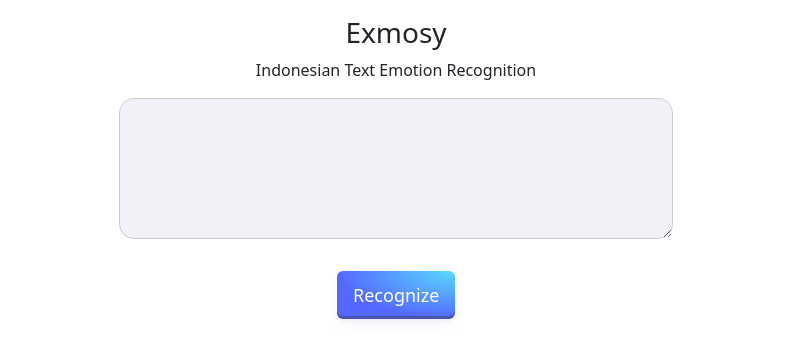
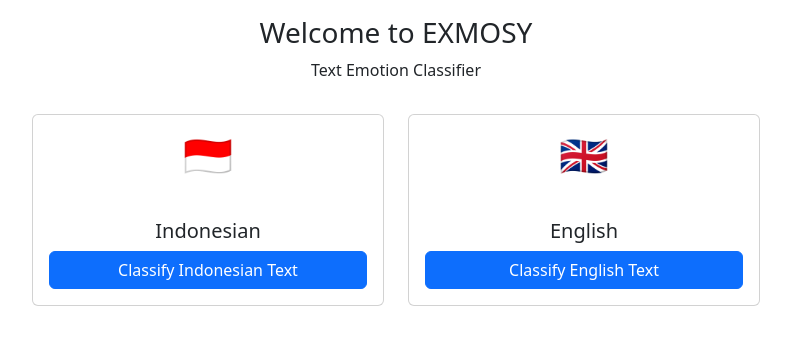
Before and after one commit to algonacci/exmosy, a Flask app: page / in a window 1280 px wide. Shown: the part 56-416 px from the top of the page, without its empty margins (244-1035 px from the left). Run offline with Flask 2, Linux system fonts and the light colour scheme.

Commit message:
add english classifer endpoint

```diff
--- a/app.py
+++ b/app.py
@@ -1,23 +1,49 @@
 from flask import Flask, render_template, request
-from utils import recognize
+from utils import recognize_indo, recognize_english
 
 app = Flask(__name__)
 
-@app.route("/", methods=["GET", "POST"])
+
+@app.get("/")
 def index():
+    return render_template("index.html")
+
+
+@app.route("/indonesian", methods=["GET", "POST"])
+def indonesian():
     if request.method == "POST":
         text = request.form["text"]
+        text = text.strip()
         if text:
-            label, score = recognize(text)
-            return render_template("index.html",
-                                    text=text,
-                                    label=label.capitalize(),
-                                    score=round(score*100))
+            label, score = recognize_indo(text)
+            return render_template("indonesia.html",
+                                   text=text,
+                                   label=label.capitalize(),
+                                   score=round(score*100))
         else:
-            return render_template("index.html",
-            alert="Please input some text to be recognized!")
+            return render_template("indonesia.html",
+                                   alert="Please input some text to be recognized!")
     else:
-        return render_template("index.html")
+        return render_template("indonesia.html")
+
+
+@app.route("/english", methods=["GET", "POST"])
+def english():
+    if request.method == "POST":
+        text = request.form["text"]
+        text = text.strip()
+        if text:
+            label, score = recognize_english(text)
+            return render_template("english.html",
+                                   text=text,
+                                   label=label.capitalize(),
+                                   score=round(score*100))
+        else:
+            return render_template("english.html",
+                                   alert="Please input some text to be recognized!")
+    else:
+        return render_template("english.html")
+
 
 if __name__ == "__main__":
     app.run(debug=True)
--- a/templates/index.html
+++ b/templates/index.html
@@ -1,14 +1,20 @@
 <!DOCTYPE html>
 <html lang="en">
-
   <head>
     <meta charset="UTF-8" />
     <meta http-equiv="X-UA-Compatible" content="IE=edge" />
     <meta name="viewport" content="width=device-width, initial-scale=1.0" />
-    <link href="https://cdn.jsdelivr.net/npm/bootstrap@5.2.0-beta1/dist/css/bootstrap.min.css" rel="stylesheet"
-        integrity="sha384-0evHe/X+R7YkIZDRvuzKMRqM+OrBnVFBL6DOitfPri4tjfHxaWutUpFmBp4vmVor" crossorigin="anonymous" />
-    <link rel="stylesheet" href="https://cdn.jsdelivr.net/npm/bootstrap-icons@1.5.0/font/bootstrap-icons.css" />
-    <link rel="stylesheet" href="/static/style.css">
+    <link
+      href="https://cdn.jsdelivr.net/npm/bootstrap@5.2.0-beta1/dist/css/bootstrap.min.css"
+      rel="stylesheet"
+      integrity="sha384-0evHe/X+R7YkIZDRvuzKMRqM+OrBnVFBL6DOitfPri4tjfHxaWutUpFmBp4vmVor"
+      crossorigin="anonymous"
+    />
+    <link
+      rel="stylesheet"
+      href="https://cdn.jsdelivr.net/npm/bootstrap-icons@1.5.0/font/bootstrap-icons.css"
+    />
+    <link rel="stylesheet" href="/static/style.css" />
     <title>EXMOSY</title>
   </head>
 
@@ -21,44 +27,51 @@
 
     <div class="container">
       <div class="row justify-content-center text-center">
-            <div class="col-lg-12 p-3">
-                <h3>Exmosy</h3>
-                <p>Indonesian Text Emotion Recognition</p>
-
-                <form action="/" class="form" method="POST">
-                    <p class="form__input">
-                    <div class="col-lg-12">
-                        <textarea name="text" rows="5" id="entry" class="form__textarea text-center"
-                            required></textarea>
+        <div class="col-lg-8 p-3">
+          <h3>Welcome to EXMOSY</h3>
+          <p>Text Emotion Classifier</p>
+          <div class="row">
+            <div class="col-sm-6 py-3">
+              <div class="card">
+                <h1 class="p-3">🇮🇩</h1>
+                <div class="card-body">
+                  <h5 class="card-title">Indonesian</h5>
+                  <div class="d-grid gap-2">
+                    <a href="/indonesian" class="btn btn-primary"
+                      >Classify Indonesian Text</a
+                    >
                   </div>
-                    </p>
-                    <input type="submit" class="button-29" value="Recognize">
-                </form>
-
-                {% if text %}
-                    <p class="p-3">{{ text }}</p>
-                {% endif %}
-
-                {% if label %}
-                    {% if score %}
-                        <h4 class="">{{ label }} {{ score }}%</h4>
-                    {% endif %}
-                {% endif %}
-
-                {% if alert %}
-                    <p class="p-2">{{ alert }}</p>
-                {% endif %}
-
+                </div>
+              </div>
+            </div>
+            <div class="col-sm-6 py-3">
+              <div class="card">
+                <h1 class="p-3">🇬🇧</h1>
+                <div class="card-body">
+                  <h5 class="card-title">English</h5>
+                  <div class="d-grid gap-2">
+                    <a href="/english" class="btn btn-primary"
+                      >Classify English Text</a
+                    >
+                  </div>
+                </div>
+              </div>
+            </div>
+          </div>
         </div>
       </div>
     </div>
 
-    <script src="https://cdn.jsdelivr.net/npm/bootstrap@5.2.0-beta1/dist/js/bootstrap.bundle.min.js"
+    <script
+      src="https://cdn.jsdelivr.net/npm/bootstrap@5.2.0-beta1/dist/js/bootstrap.bundle.min.js"
       integrity="sha384-pprn3073KE6tl6bjs2QrFaJGz5/SUsLqktiwsUTF55Jfv3qYSDhgCecCxMW52nD2"
-        crossorigin="anonymous"></script>
+      crossorigin="anonymous"
+    ></script>
 
-    <script src="https://code.jquery.com/jquery-3.6.0.min.js"
-        integrity="sha256-/xUj+3OJU5yExlq6GSYGSHk7tPXikynS7ogEvDej/m4=" crossorigin="anonymous"></script>
+    <script
+      src="https://code.jquery.com/jquery-3.6.0.min.js"
+      integrity="sha256-/xUj+3OJU5yExlq6GSYGSHk7tPXikynS7ogEvDej/m4="
+      crossorigin="anonymous"
+    ></script>
   </body>
-
 </html>
--- a/utils.py
+++ b/utils.py
@@ -1,14 +1,34 @@
-from transformers import pipeline
-pretrained_name = "StevenLimcorn/indonesian-roberta-base-emotion-classifier"
+from transformers import pipeline, AutoTokenizer, AutoModelForSequenceClassification
 
-nlp = pipeline(
+pretrained_indo = "StevenLimcorn/indonesian-roberta-base-emotion-classifier"
+
+pretrained_english = AutoModelForSequenceClassification.from_pretrained(
+    "bergum/xtremedistil-l6-h384-go-emotion")
+english_tokenizer = AutoTokenizer.from_pretrained(
+    "bergum/xtremedistil-l6-h384-go-emotion")
+
+nlp_indo = pipeline(
     "sentiment-analysis",
-    model=pretrained_name,
-    tokenizer=pretrained_name
+    model=pretrained_indo,
+    tokenizer=pretrained_indo
 )
 
-def recognize(text):
-    processed = nlp(text)
+nlp_english = pipeline(
+    "text-classification",
+    model=pretrained_english,
+    tokenizer=english_tokenizer
+)
+
+
+def recognize_indo(text):
+    processed = nlp_indo(text)
     label = processed[0].get("label")
     score = round(processed[0].get("score"), 2)
     return label, score
+
+
+def recognize_english(text):
+    processed = nlp_english(text)
+    label = processed[0].get("label")
+    score = round(processed[0].get("score"), 2)
+    return label, score
```
Also changed, not shown: requirements.txt (+5 -34 lines), templates/english.html (added, +64 -0 lines), templates/indonesia.html (added, +64 -0 lines). Lines whose indentation alone changed are shown as unchanged.
